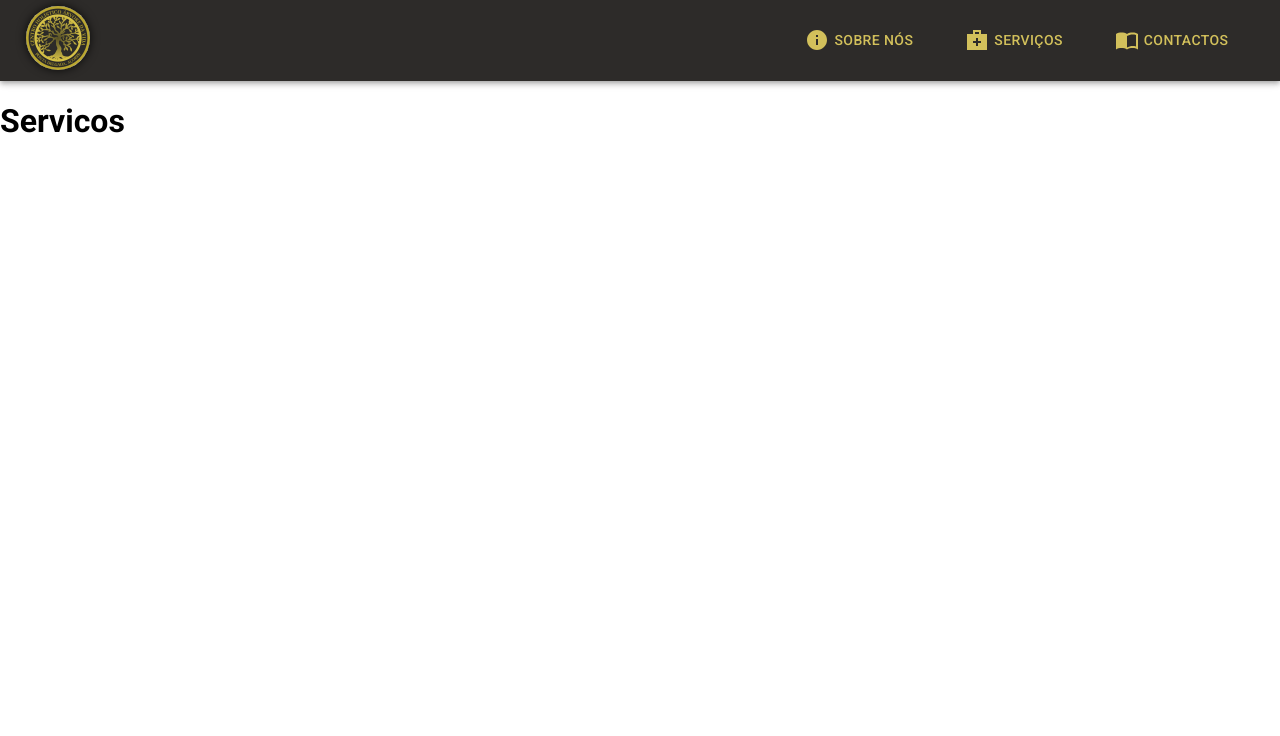
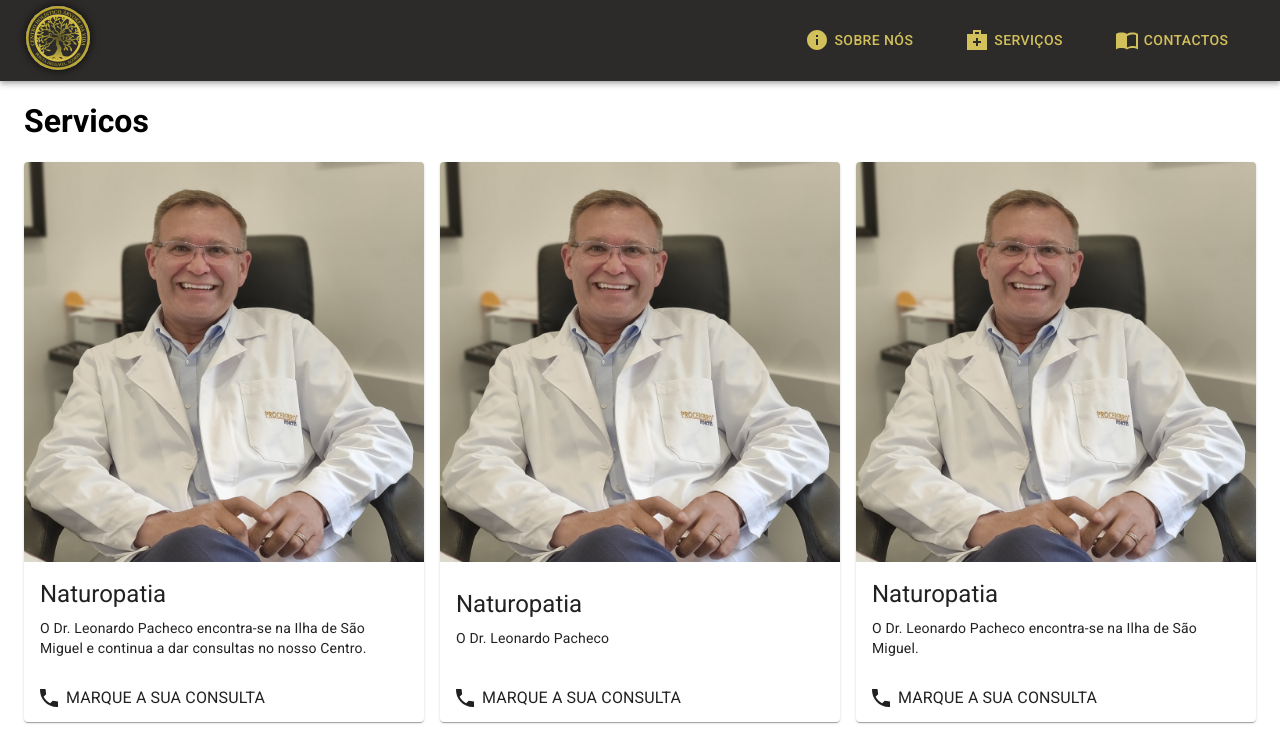
Before and after one commit to ruimpcastro/arvore-da-vida, a React (Create React App) app in the folder arvore-da-vida/: page /servicos in a window 1280 px wide. Shown: the top 736 px of the page. Built offline with nearby package versions, Linux system fonts and the light colour scheme.

Commit message:
Sercices page working

```diff
--- a/arvore-da-vida/src/components/Contactos/ContactosInfo/ContactosInfo.js
+++ b/arvore-da-vida/src/components/Contactos/ContactosInfo/ContactosInfo.js
@@ -54,7 +54,7 @@ const ContactosInfo = () => {
                 href={`tel:+351${info.telefone}`}
                 style={{ textDecoration: "none" }}
               >
-                <Button variant="Link">
+                <Button variant="text">
                   <Typography
                     variant="body1"
                     style={{ display: "flex", margin: "10px 5px 10px 5px" }}
@@ -74,7 +74,7 @@ const ContactosInfo = () => {
                 href={`tel:+351${info.telemovel}`}
                 style={{ textDecoration: "none" }}
               >
-                <Button variant="Link">
+                <Button variant="text">
                   <Typography
                     variant="body1"
                     style={{ display: "flex", margin: "10px 0" }}
@@ -90,7 +90,7 @@ const ContactosInfo = () => {
                 href={`mailto:${info.mail}`}
                 style={{ textDecoration: "none" }}
               >
-                <Button variant="Link" style={{ textTransform: "none" }}>
+                <Button variant="text" style={{ textTransform: "none" }}>
                   <Typography
                     variant="body1"
                     style={{ display: "flex", margin: "10px 0" }}
--- /dev/null
+++ b/arvore-da-vida/src/components/Servicos/Servico/Servico.js
@@ -0,0 +1,55 @@
+import React from "react";
+
+import { Card } from "@mui/material";
+import {
+  Box,
+  Button,
+  CardActions,
+  CardContent,
+  CardMedia,
+  Typography,
+  CardActionArea,
+} from "@material-ui/core";
+import CallSharpIcon from "@mui/icons-material/CallSharp";
+
+const Servico = (props) => {
+  return (
+    <Card
+      sx={{
+        display: "flex",
+        flexDirection: "column",
+        height: "100%",
+        justifyContent: "space-between",
+      }}
+    >
+      <CardMedia
+        component="img"
+        sx={{ minWidth: 200, maxWidth: "30%" }}
+        image={props.image}
+        alt={props.title}
+      />
+      <CardContent>
+        <Typography variant="h5" gutterBottom>
+          {props.title}
+        </Typography>
+        <Typography variant="body2">{props.children}</Typography>
+      </CardContent>
+
+      <CardActions>
+        <a
+          href={`tel:+351${props.contacto}`}
+          style={{ textDecoration: "none" }}
+        >
+          <Button variant="text" size="small">
+            <Typography style={{ display: "flex" }}>
+              <CallSharpIcon style={{ marginRight: "5px" }} /> Marque a sua
+              consulta
+            </Typography>
+          </Button>
+        </a>
+      </CardActions>
+    </Card>
+  );
+};
+
+export default Servico;
--- a/arvore-da-vida/src/components/Servicos/Servicos.js
+++ b/arvore-da-vida/src/components/Servicos/Servicos.js
@@ -1,11 +1,70 @@
 import React from "react";
 import Navbar from "../Navigation/Navbar/Navbar";
+import Servico from "./Servico/Servico";
 
-const Servicos = () => {
+import { Container, Grid } from "@material-ui/core";
+
+import servico1 from "../../assets/services/servico1.jpg";
+
+const Servicos = (strVal) => {
+  const servicos = [
+    {
+      id: 0,
+      image: servico1,
+      title: "Naturopatia",
+      contacto: "912345678",
+      description:
+        "O Dr. Leonardo Pacheco encontra-se na Ilha de São Miguel e continua a dar consultas no nosso Centro.",
+    },
+    {
+      id: 1,
+      image: servico1,
+      title: "Naturopatia",
+      contacto: "912345678",
+      description: "O Dr. Leonardo Pacheco",
+    },
+    {
+      id: 2,
+      image: servico1,
+      title: "Naturopatia",
+      contacto: "912345678",
+      description: "O Dr. Leonardo Pacheco encontra-se na Ilha de São Miguel.",
+    },
+    {
+      id: 4,
+      image: servico1,
+      title: "Naturopatia",
+      contacto: "912345678",
+      description:
+        "O Dr. Leonardo Pacheco encontra-se na Ilha de São Miguel e continua a dar consultas no nosso Centro.",
+    },
+    {
+      id: 5,
+      image: servico1,
+      title: "Naturopatia",
+      contacto: "912345678",
+      description: "O Dr. Leonardo Pacheco",
+    },
+  ];
   return (
     <div>
       <Navbar />
-      <h1>Servicos</h1>
+      <Container>
+        <h1>Servicos</h1>
+        <Grid container spacing={2} rowSpacing={3} style={{ display: "flex" }}>
+          {servicos.map((servico) => (
+            <Grid item xs={4} key={servico.id} zeroMinWidth>
+              <Servico
+                image={servico.image}
+                title={servico.title}
+                contacto={servico.contacto}
+              >
+                {servico.description}
+              </Servico>
+            </Grid>
+          ))}
+        </Grid>
+      </Container>
     </div>
   );
 };
```
